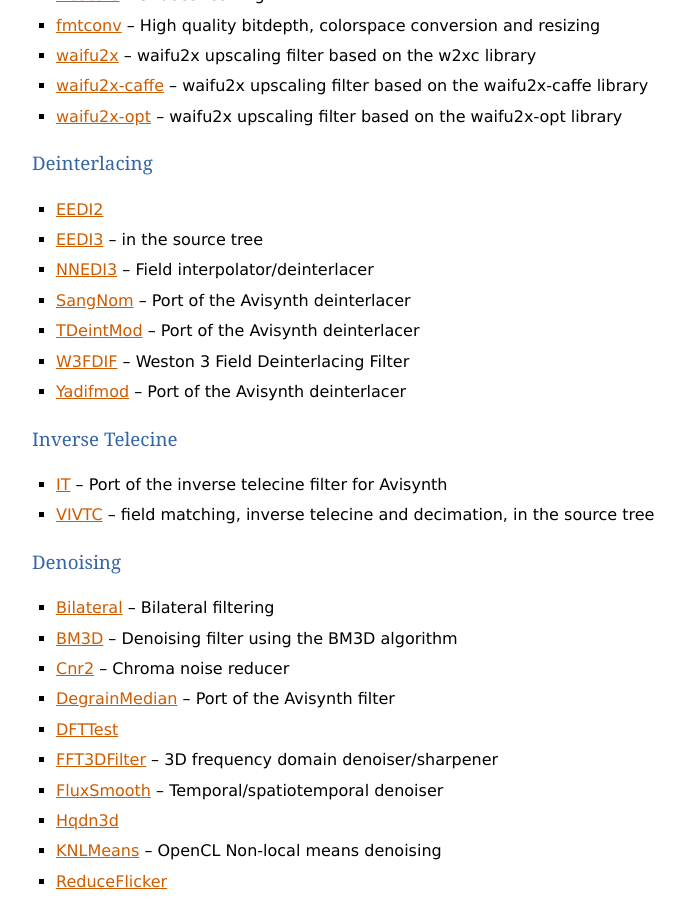
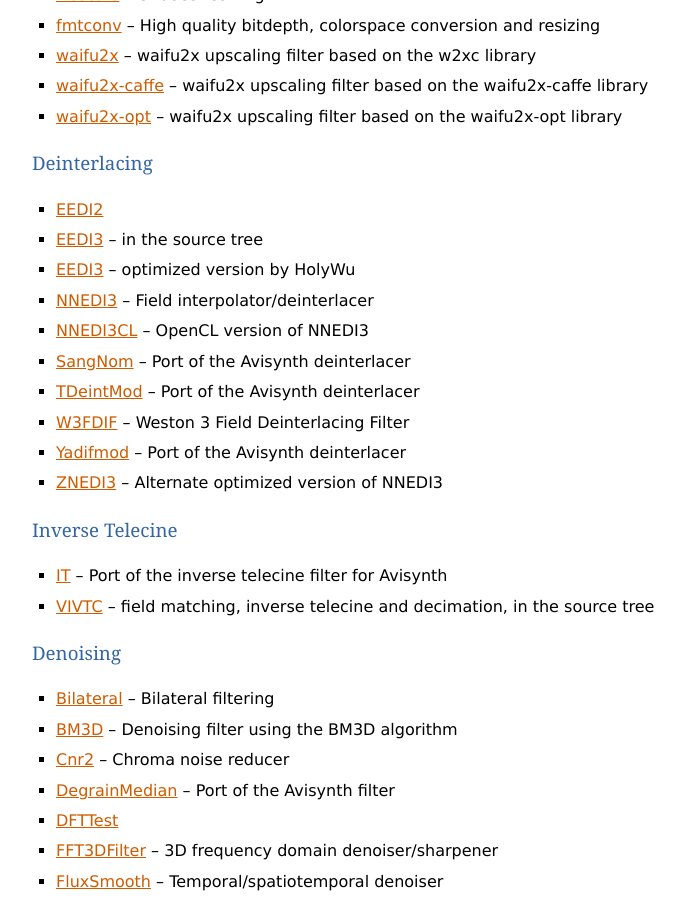
Before and after one commit to vapoursynth/vapoursynth, a Sphinx documentation site: the page built from doc/pluginlist.rst, in a window 1280 px wide and 900 px high, scrolled down 1417 px. Shown: the whole window, without its empty margins (48-733 px from the left). Built offline with Sphinx 7.4.7, drawn with Linux system fonts in a browser that asks for light colours; formulas are drawn with MathJax 3.

Commit message:
Add new plugins to docs

```diff
--- a/doc/pluginlist.rst
+++ b/doc/pluginlist.rst
@@ -55,11 +55,14 @@ Deinterlacing
 -------------
 * `EEDI2 <http://forum.doom9.org/showthread.php?t=171136>`_
 * :ref:`EEDI3 <eedi3>` -- in the source tree
+* `EEDI3 <https://forum.doom9.org/showthread.php?t=174845>`_ -- optimized version by HolyWu
 * `NNEDI3 <http://forum.doom9.org/showthread.php?t=166434>`_ -- Field interpolator/deinterlacer
+* `NNEDI3CL <https://forum.doom9.org/showthread.php?t=174902>`_ -- OpenCL version of NNEDI3
 * `SangNom <http://forum.doom9.org/showthread.php?t=173752>`_ -- Port of the Avisynth deinterlacer
 * `TDeintMod <http://forum.doom9.org/showthread.php?t=171295>`_ -- Port of the Avisynth deinterlacer
 * `W3FDIF <https://github.com/HomeOfVapourSynthEvolution/VapourSynth-W3FDIF>`_ -- Weston 3 Field Deinterlacing Filter
 * `Yadifmod <http://forum.doom9.org/showthread.php?t=171028>`_ -- Port of the Avisynth deinterlacer
+* `ZNEDI3 <https://forum.doom9.org/showthread.php?p=1822770#post1822770>`_ -- Alternate optimized version of NNEDI3
 
 Inverse Telecine
 ----------------
```
